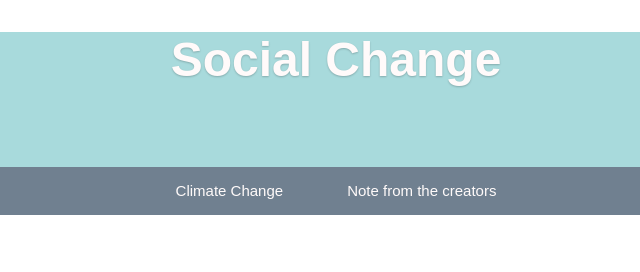
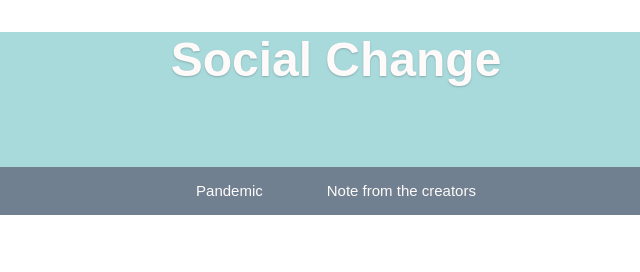
Before and after one commit to hackathon-ana/hackathon-ana.github.io, a plain HTML site: page index.html in a window 1280 px wide. Shown: the top 272 px of the page, 304-944 px from the left. Drawn offline with Linux system fonts and the light colour scheme.

Commit message:
Update index.html

```diff
--- a/index.html
+++ b/index.html
@@ -19,7 +19,7 @@
 
             <div class="dropdown">
                 <div class="dropdown-content">
-                  <a href="pandemic.html">Climate Change</a>
+                  <a href="pandemic.html">Pandemic</a>
                   <a href="note.html">Note from the creators</a>
                 </div>
               </div>
```
